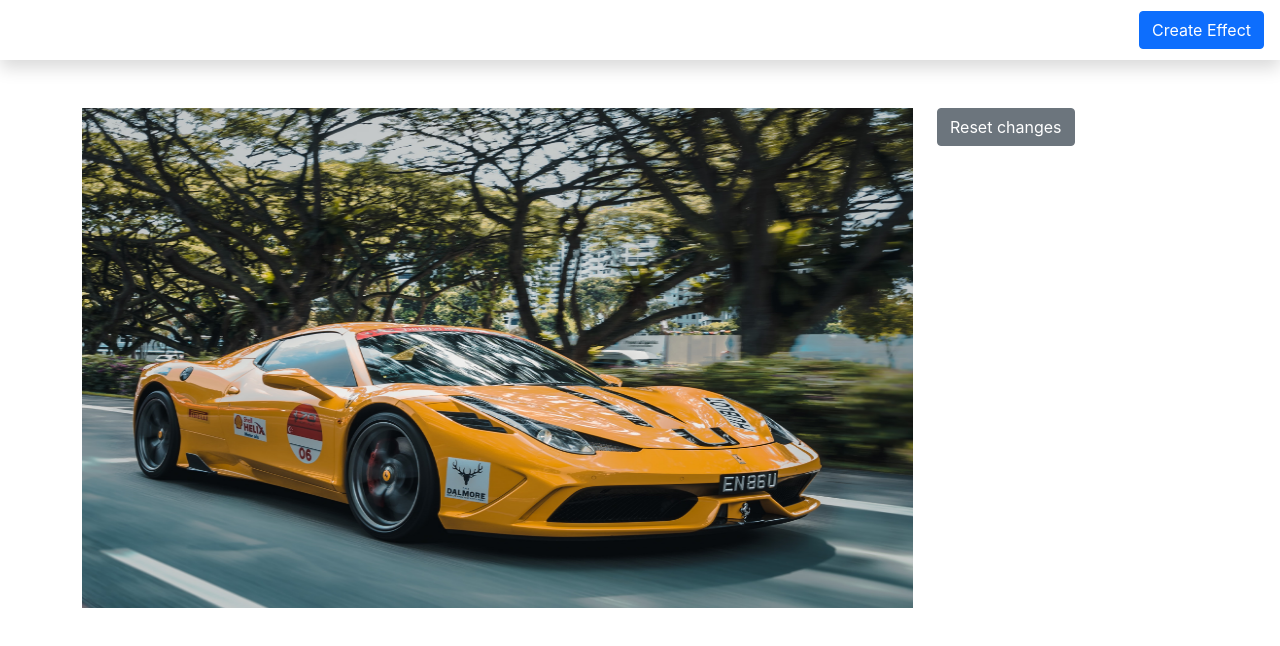
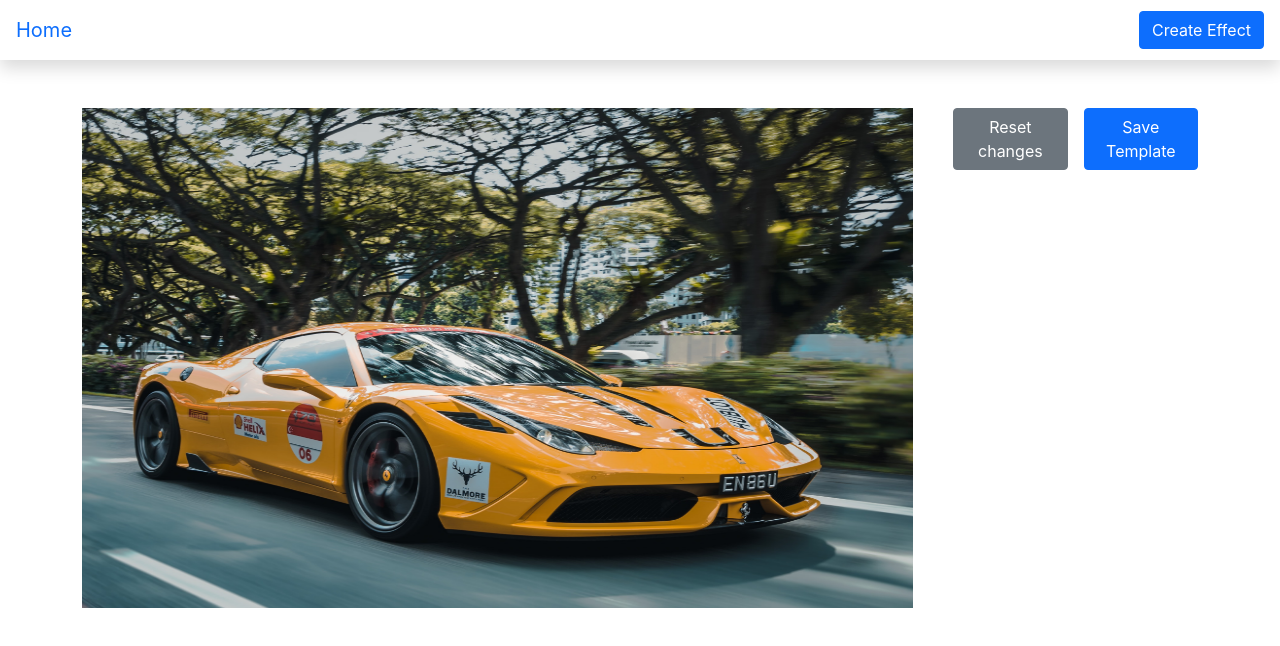
Before and after one commit to armanmamyan/ImageEffectCreator, a React (Create React App) app: page /create-effect in a window 1280 px wide. Shown: the top 646 px of the page. Built offline with nearby package versions, Linux system fonts and the light colour scheme.

Commit message:
Effect builder ready version 1

```diff
--- a/src/components/dashboard/Dashboard.js
+++ b/src/components/dashboard/Dashboard.js
@@ -1,10 +1,35 @@
+import {useEffect, useState} from 'react';
+import { useImageEffect } from "../../context/effect.context";
 import EffectItem from '../effectItem/EffectItem';
 
 function Dashboard() {
+    const { effectState, setEffectState } = useImageEffect();
+    const { collection } = effectState;
+
+    const [collections, setCollections] = useState(collection || []);
+
+
+    useEffect(() => {
+        setCollections(JSON.parse(window.localStorage.getItem('effectCollection')))
+    },[]);
+
+    useEffect(() => {
+        setEffectState({
+            ...effectState,
+            collection: [
+                ...effectState.collection,
+                ...collections
+            ]
+        })
+    }, [collections])
+
+
     return (
         <div className="container">
             <div className="row">
-                <EffectItem/>
+                {collections?.map(effect => (
+                    <EffectItem key={`${effect.name}_${Math.random()}`} filterProps={effect.filter} filterName={effect.name} />
+                ))}
             </div>
         </div>
     )
--- a/src/components/effectEditor/EffectEditor.js
+++ b/src/components/effectEditor/EffectEditor.js
@@ -1,15 +1,18 @@
-import { useRef, useEffect, useState } from 'react';
-import { useImageEffect } from '../../context/effect.context';
+import { useRef, useEffect, useState } from "react";
+import { useHistory } from "react-router-dom";
+import { useImageEffect } from "../../context/effect.context";
 
-import defaultImage from '../../assets/default.jpg';
+import defaultImage from "../../assets/default.jpg";
 
-import './index.scss';
+import "./index.scss";
 
-function EffectEditor(){
+function EffectEditor() {
   const canvasRef = useRef(null);
-    const ctx = useRef(null)
-    const sourceImage = useRef('');
-    const {effectState} = useImageEffect();
+  const ctx = useRef(null);
+  const sourceImage = useRef("");
+  const finalFilterCollectionRef = useRef('');
+  const { effectState, setEffectState } = useImageEffect();
+  const [imageEffectName, setImageEffectName] = useState('');
   const [changedEffects, setChangedEffects] = useState({
     blur: 0,
     brightness: 0,
@@ -20,66 +23,182 @@ function EffectEditor(){
     saturate: 0,
     sepia: 0,
   });
-
-    const handleEffectChange = event => {
+  const [showSaveModal, setShowSaveModal] = useState(false);
+  const history = useHistory();
+  const handleEffectChange = (event) => {
     const target = event.currentTarget;
-        let finalFilterCollection = '';
-        const objKey = target.name === 'hue-rotate' ? 'hue' : target.name
+    const objKey = target.name === "hue-rotate" ? "hue" : target.name;
+    let finalFilterCollection = ''
     const changedObj = {
       ...changedEffects,
-            [objKey]: target.value
-        }
+      [objKey]: target.value,
+    };
     setChangedEffects(changedObj);
 
-        for(const effect in changedObj){
-            if(changedObj[effect]){
-                const effectName = effect === 'hue' ? 'hue-rotate' : effect;
-                const sizeVal = effect === 'hue' ? 'deg' : effect === 'blur' ? 'px' : '%';
+    for (const effect in changedObj) {
+      if (changedObj[effect]) {
+        const effectName = effect === "hue" ? "hue-rotate" : effect;
+        const sizeVal =
+          effect === "hue" ? "deg" : effect === "blur" ? "px" : "%";
           finalFilterCollection += `${effectName}(${changedObj[effect]}${sizeVal}) `;
       }
     }
     ctx.current.filter = finalFilterCollection;
-        ctx.current.drawImage(sourceImage.current, 0, 0,  canvasRef.current.width, canvasRef.current.height);
+    finalFilterCollectionRef.current = finalFilterCollection;
+
+    ctx.current.drawImage(
+      sourceImage.current,
+      0,
+      0,
+      canvasRef.current.width,
+      canvasRef.current.height
+    );
+  };
+
+  const handleResetChange = () => {
+    const obj = {};
+
+    for (const value in changedEffects) {
+      obj[value] = 0;
     }
 
-    const handleResetChange = () => {
-        const obj ={};
+    setChangedEffects(obj);
+  };
 
-        for(const value in changedEffects){
-            obj[value] = 0
+  const handleTemplateModalChange = (value) => {
+    setShowSaveModal(value)
+  };
+
+  const handleInputNameChange = (event) => {
+    setImageEffectName(event.target.value);
   }
 
-        setChangedEffects(obj)
-    };
+  const handleEffectSave = () => {
+      console.log(effectState.collection);
+      const newCollection = [...effectState.collection, {
+        name: imageEffectName,
+        filter: finalFilterCollectionRef.current
+    }];
+
+    setEffectState({
+        ...effectState,
+        collection: newCollection,
+    });
+    console.log(JSON.stringify(newCollection));
+    window.localStorage.setItem('effectCollection', JSON.stringify(newCollection));
+    history.push('/')
+  }
+
 
   useEffect(() => {
-        ctx.current = canvasRef.current.getContext('2d');
+    ctx.current = canvasRef.current.getContext("2d");
     canvasRef.current.width = canvasRef.current.clientWidth;
     canvasRef.current.height = canvasRef.current.clientHeight;
-        const offScreenImage = document.createElement('img');
+    const offScreenImage = document.createElement("img");
     offScreenImage.src = defaultImage;
     sourceImage.current = offScreenImage;
-        offScreenImage.onload = function(){
-            ctx.current.drawImage(offScreenImage, 0, 0,  canvasRef.current.width, canvasRef.current.height);
-        }
-    },[])
+    offScreenImage.onload = function () {
+      ctx.current.drawImage(
+        offScreenImage,
+        0,
+        0,
+        canvasRef.current.width,
+        canvasRef.current.height
+      );
+    };
+  }, []);
 
-    return(
-        <div className='container'>
+
+  return (
+    <>
+      <div className="container">
         <div className="row">
-          <canvas className='col-9' ref={canvasRef} />
-            <aside className='col-3'>
-                {effectState.effects?.map(({label,value}) => (
+          <canvas className="col-9" ref={canvasRef} />
+          <aside className="col-3">
+            <form action="">
+              {effectState.effects?.map(({ label, value }) => (
                 <div key={label} className="filter--control-group mb-2">
-                        <label htmlFor={`${label}Input`} className="filter--control-name">{value}</label>
-                        <input id={`${label}Input`} type="range" min="0" onChange={handleEffectChange} value={changedEffects[label]} name={label} className="filter--control-input" />
+                  <label
+                    htmlFor={`${label}Input`}
+                    className="filter--control-name"
+                  >
+                    {value}
+                  </label>
+                  <input
+                    id={`${label}Input`}
+                    type="range"
+                    min="0"
+                    onChange={handleEffectChange}
+                    value={changedEffects[label]}
+                    name={label}
+                    className="filter--control-input"
+                  />
                 </div>
               ))}
-                <button type='button' className='btn btn-secondary' onClick={handleResetChange}>Reset changes</button>
+              <div className="d-flex align-items-center w-100 justify-content-between">
+                <button
+                  type="button"
+                  className="btn btn-secondary mx-3"
+                  onClick={handleResetChange}
+                >
+                  Reset changes
+                </button>
+                <button type="button" className="btn btn-primary" onClick={() => handleTemplateModalChange(true)}>
+                  Save Template
+                </button>
+              </div>
+            </form>
           </aside>
         </div>
       </div>
-    )
+      {showSaveModal && (
+        <div className="modal modal-lg d-block modal--centered">
+          <div className="modal-dialog">
+            <div className="modal-content">
+              <div className="modal-header">
+                <h5 className="modal-title">
+                    Save Effect
+                </h5>
+                <button
+                  type="button"
+                  className="btn-close"
+                  data-bs-dismiss="modal"
+                  aria-label="Close"
+                  onClick={() => handleTemplateModalChange(false)}
+                />
+              </div>
+              <div className="modal-body">
+                    <div className='d-flex flex-column'>
+                            <label htmlFor="effecName" className='pb-2'> {imageEffectName || 'Enter you effect name'}</label>
+                            <input type="text" id='effecName' className="filter--control-input" onChange={handleInputNameChange} />
+                    </div>
+                    <div className="d-flex mt-4">
+                        <img src={defaultImage} alt="Effected Image" style={{filter: finalFilterCollectionRef.current, width: '100%', height: '250px'}}/>
+                    </div>
+              </div>
+              <div className="modal-footer">
+                <button
+                  type="button"
+                  className="btn btn-secondary"
+                  onClick={() => handleTemplateModalChange(false)}
+                >
+                  close
+                </button>
+                <button
+                  type="submit"
+                  className="btn btn-primary"
+                  disabled={!imageEffectName}
+                  onClick={handleEffectSave}
+                >
+                  create
+                </button>
+              </div>
+            </div>
+          </div>
+        </div>
+      )}
+    </>
+  );
 }
 
-export default EffectEditor
+export default EffectEditor;
--- a/src/components/effectItem/EffectItem.js
+++ b/src/components/effectItem/EffectItem.js
@@ -2,10 +2,11 @@ import asset from '../../assets/default.jpg';
 import './index.scss';
 
 
-function EffectItem({filterProps}) {
+function EffectItem({filterProps, filterName}) {
     return(
-        <div className='image--effect-item shadow-sm'>
-            <img src={asset} alt="Default Image Effect"/>
+        <div className='image--effect-item shadow-sm me-3 mb-3'>
+            <img src={asset} alt="Default Image Effect" style={{filter: filterProps}} />
+            <span className="px-2 py-3">{filterName}</span>
         </div>
     )
 }
--- a/src/components/effectItem/index.scss
+++ b/src/components/effectItem/index.scss
@@ -1,12 +1,11 @@
 .image--effect-item{
     width: 160px;
-    height: 120px;
     border-radius: 5px;
     padding: 0;
     overflow: hidden;
     img{
         width: 100%;
-        height: 100%;
+        height: 120px;
         object-fit: cover;
     }
 }
--- a/src/components/header/Header.js
+++ b/src/components/header/Header.js
@@ -1,4 +1,5 @@
 
+import { Link } from 'react-router-dom'
 import { useImageEffect } from '../../context/effect.context';
 import './index.scss';
 
@@ -14,7 +15,10 @@ function Header() {
     }
 
     return(
-        <header className='image--effect-header shadow d-flex align-items-center justify-content-end px-3 mb-5'>
+        <header className='image--effect-header shadow d-flex align-items-center justify-content-between px-3 mb-5'>
+            <Link to="/" className='navbar-brand'>
+                Home
+            </Link>
             <button
                 type='button'
                 className='btn btn-primary'
--- a/src/context/effect.context.js
+++ b/src/context/effect.context.js
@@ -5,6 +5,7 @@ const ImageEffectContext = createContext(null);
 const initialState = {
     showEffectModal: false,
     effects: [],
+    collection: [],
 }
 
 export const ImageEffectProvider = ({children}) => {
```
Lines whose indentation alone changed are shown as unchanged.
